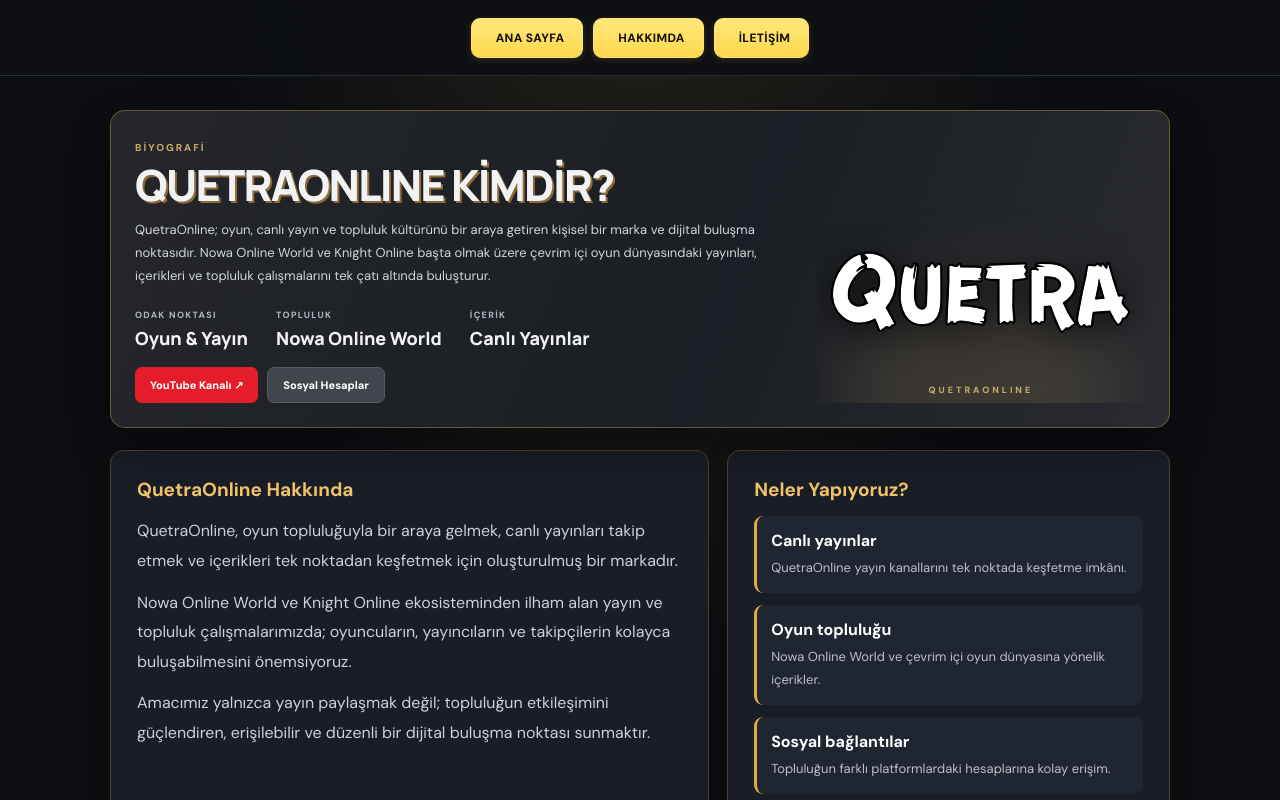
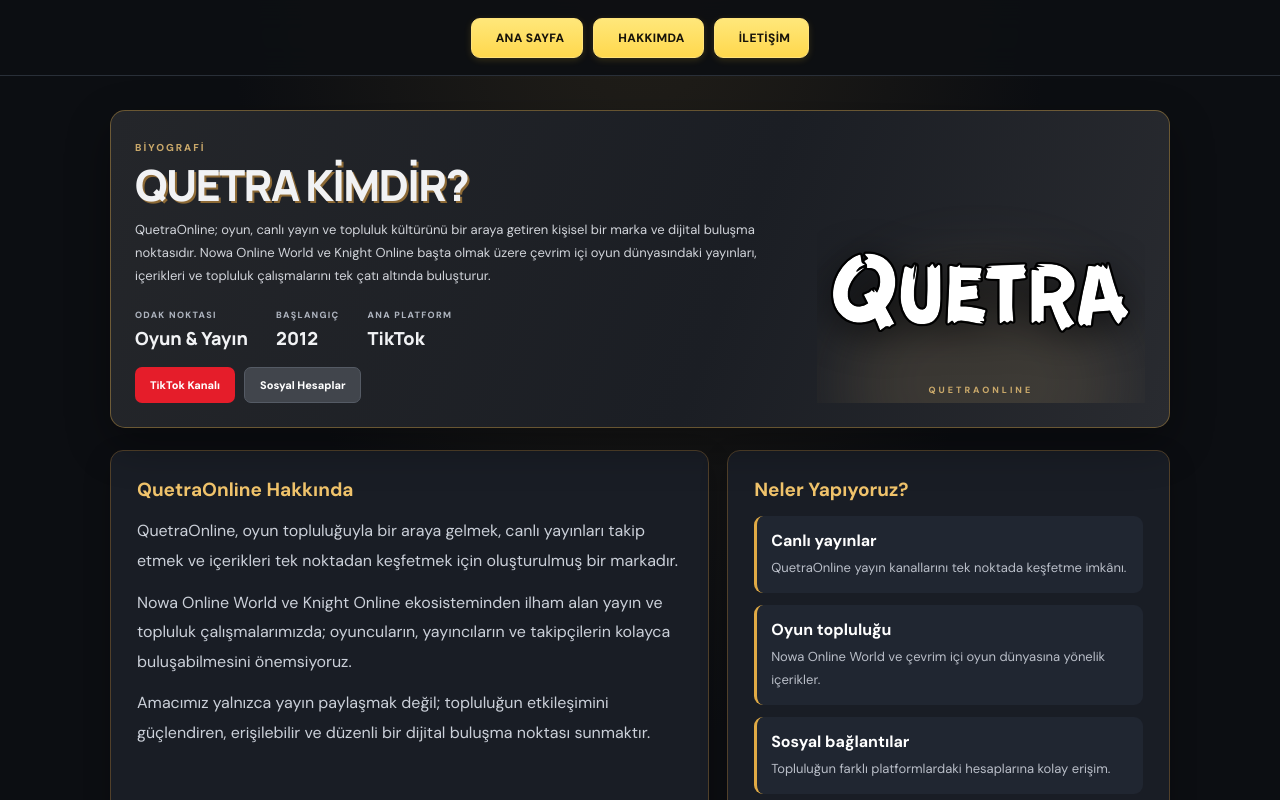
Before and after one commit to quetraonline/quetraonline, a Next.js app: page /hakkimda in a window 1280 px wide. Shown: the top 800 px of the page. Built offline with nearby package versions, Linux system fonts and the light colour scheme; no server answers.

Commit message:
Update Quetra biography labels and TikTok link

```diff
--- a/app/hakkimda/page.js
+++ b/app/hakkimda/page.js
@@ -2,7 +2,7 @@ import SiteNavigation from "../components/SiteNavigation";
 import VisitorCounter from "../components/VisitorCounter";
 
 export const metadata = {
-  title: "Hakkımızda | QuetraOnline",
+  title: "Hakkımda | QuetraOnline",
   description: "QuetraOnline hakkında: Nowa Online World ve Knight Online topluluğu için yayınlar, içerikler ve topluluk çalışmaları.",
   alternates: { canonical: "/hakkimda" },
   openGraph: {
@@ -30,15 +30,15 @@ export default function AboutPage() {
         <section className="about-hero">
           <div className="about-hero-copy">
             <span className="about-eyebrow">BİYOGRAFİ</span>
-            <h1>QUETRAONLINE KİMDİR?</h1>
+            <h1>Quetra Kimdir?</h1>
             <p>QuetraOnline; oyun, canlı yayın ve topluluk kültürünü bir araya getiren kişisel bir marka ve dijital buluşma noktasıdır. Nowa Online World ve Knight Online başta olmak üzere çevrim içi oyun dünyasındaki yayınları, içerikleri ve topluluk çalışmalarını tek çatı altında buluşturur.</p>
             <div className="about-facts">
               <div><span>ODAK NOKTASI</span><strong>Oyun & Yayın</strong></div>
-              <div><span>TOPLULUK</span><strong>Nowa Online World</strong></div>
-              <div><span>İÇERİK</span><strong>Canlı Yayınlar</strong></div>
+              <div><span>BAŞLANGIÇ</span><strong>2012</strong></div>
+              <div><span>ANA PLATFORM</span><strong>TikTok</strong></div>
             </div>
             <div className="about-hero-actions">
-              <a href="https://www.youtube.com/@quetraonline" target="_blank" rel="noreferrer">YouTube Kanalı ↗</a>
+              <a href="https://www.tiktok.com/@quetraonline" target="_blank" rel="noreferrer">TikTok Kanalı</a>
               <a href="#social-links">Sosyal Hesaplar</a>
             </div>
           </div>
```
